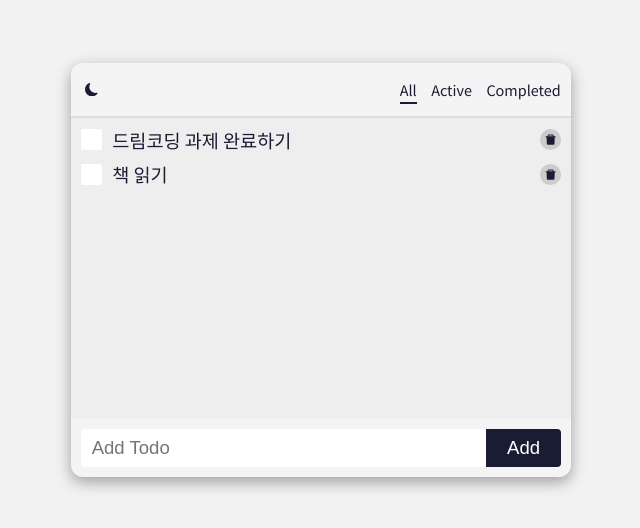
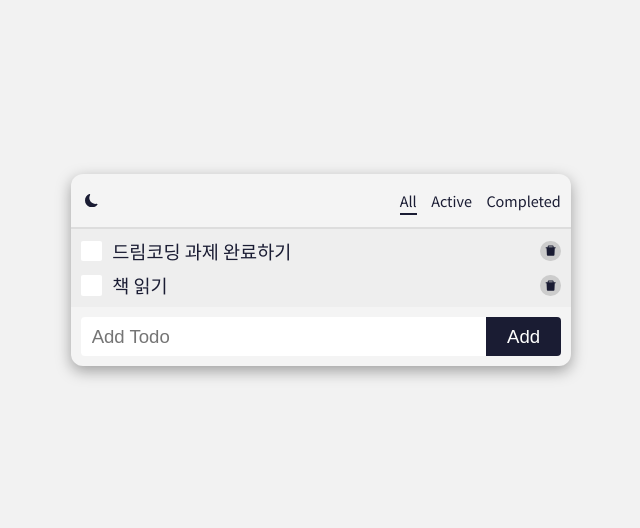
Before and after one commit to kyh196201/react-todo, a React (Create React App) app: page / in a window 1280 px wide. Shown: the part 130-658 px from the top of the page, without its empty margins (319-959 px from the left). Built offline with nearby package versions, Linux system fonts and the light colour scheme.

Commit message:
body min-height 수정

```diff
--- a/src/styles/body.module.css
+++ b/src/styles/body.module.css
@@ -3,7 +3,6 @@
   flex: 1;
   min-height: 0;
   padding: 1rem;
-  min-height: 300px;
   background-color: var(--body-color);
 
   /* ===== Scrollbar CSS ===== */
```
